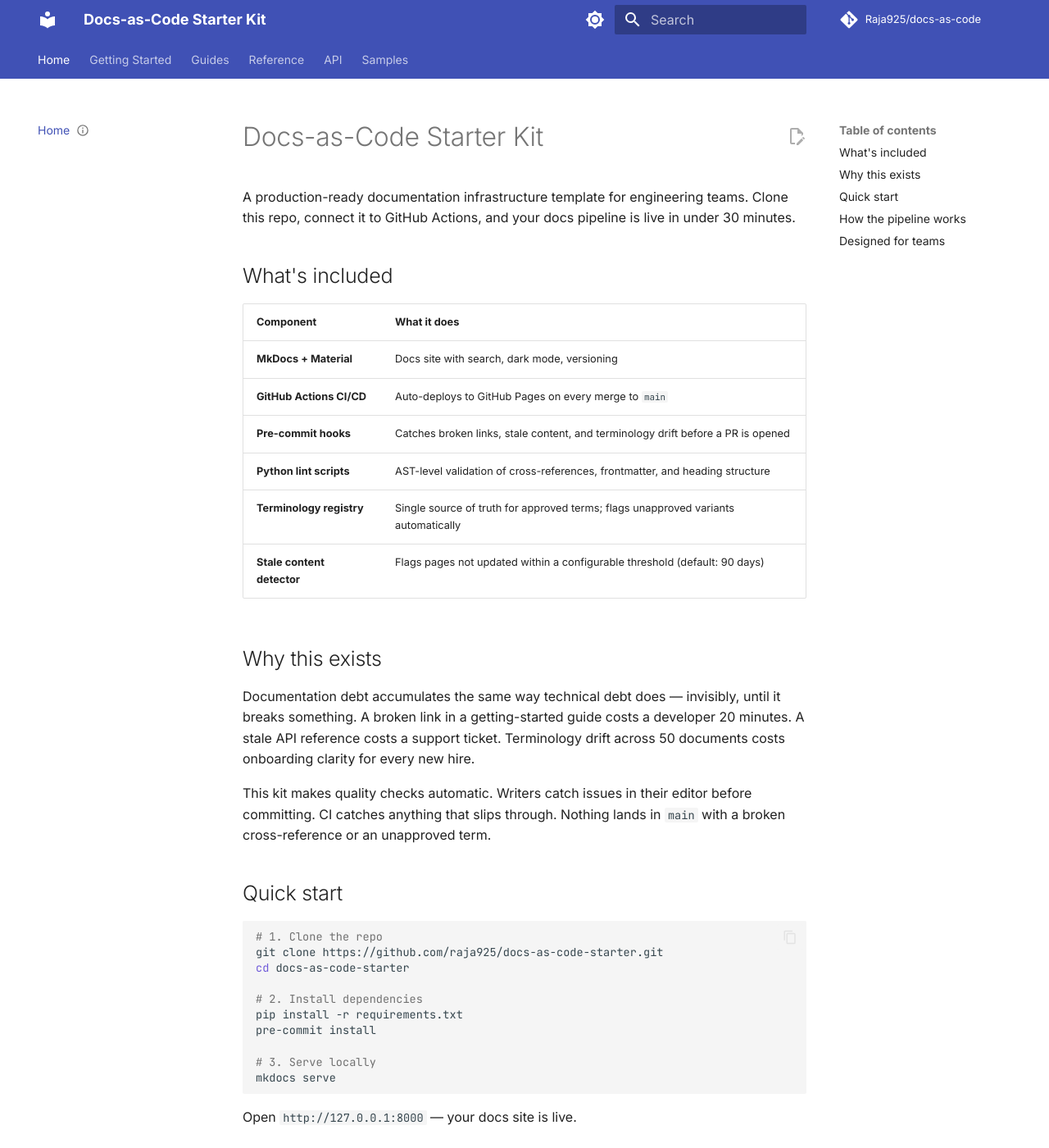
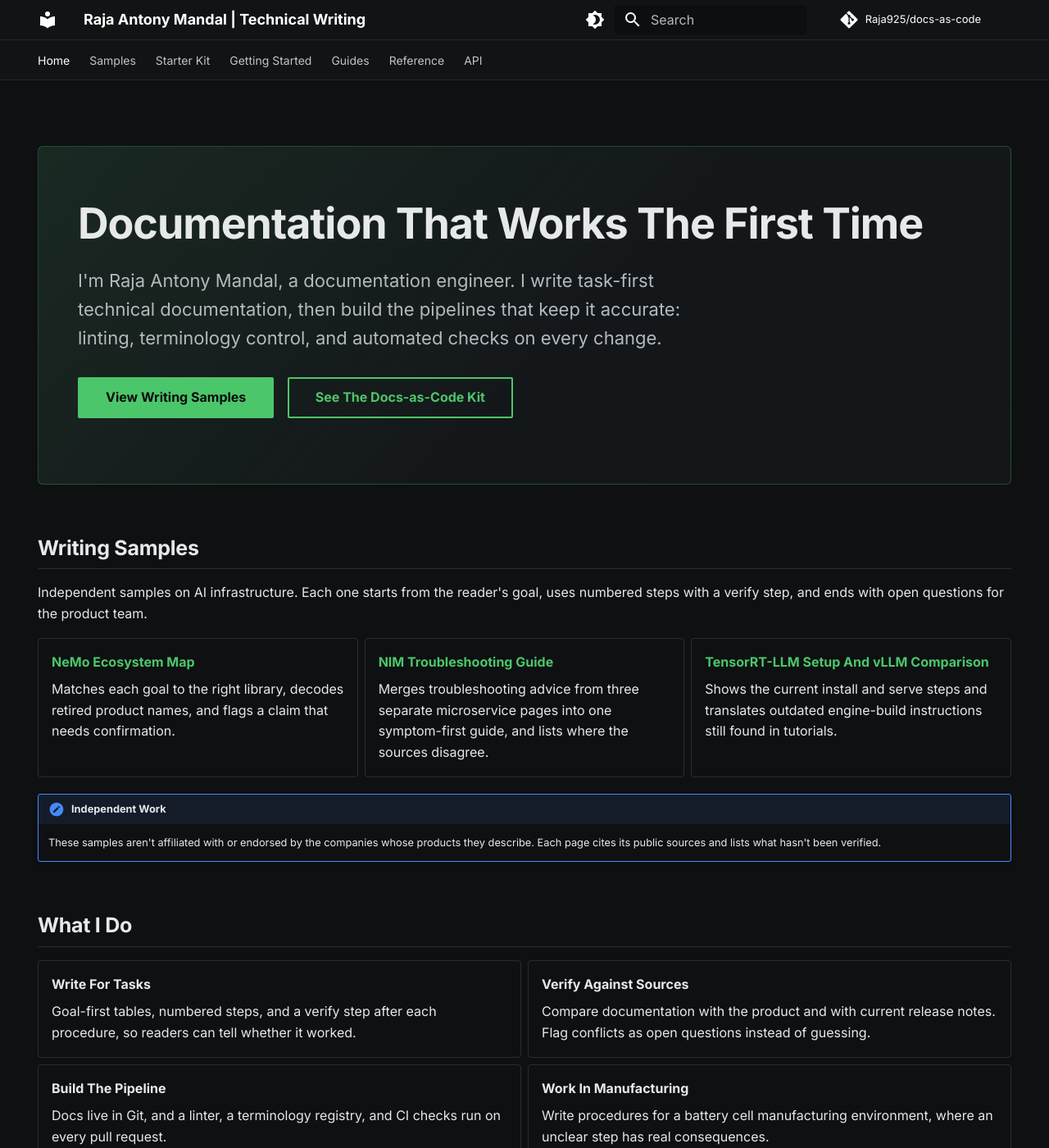
Before and after one commit to Raja925/docs-as-code, an MkDocs documentation site: the page built from docs/index.md, in a window 1280 px wide and 1400 px high. Shown: the whole window at 82% size. Built offline with MkDocs 1.6.1 and Material for MkDocs 9.7.7, drawn with Linux system fonts in a browser that asks for light colours; comment, search, counter and statistics services are not loaded; some of the changed text lies outside the part shown.

Commit message:
feat: turn home page into a technical writing portfolio and add a samples overview (#5)
Claude-Session: https://claude.ai/code/session_01VPzrcmUfe2PUUBAFjdUPCt

Co-authored-by: Claude <noreply@anthropic.com>

````diff
--- a/docs/index.md
+++ b/docs/index.md
@@ -1,83 +1,76 @@
 ---
-title: Docs-as-Code Starter Kit
-description: Production-ready documentation infrastructure for engineering teams. Drop this into any repo and get CI/CD, automated linting, and quality checks on day one.
-last_updated: 2026-10-18
+title: Raja Antony Mandal, Technical Writing Portfolio
+description: Portfolio of Raja Antony Mandal, a documentation engineer. Independent technical writing samples on AI infrastructure, plus a docs-as-code pipeline that keeps documentation correct.
+last_updated: 2026-10-24
 status: stable
+hide:
+  - navigation
+  - toc
 ---
 
-# Docs-as-Code Starter Kit
+<!-- terminology: ignore-next-line -->
+<div class="hero" markdown>
 
-A production-ready documentation infrastructure template for engineering teams. Clone this repo, connect it to GitHub Actions, and your docs pipeline is live in under 30 minutes.
+# Documentation That Works The First Time
 
-## What's included
+<p class="hero-lead">I'm Raja Antony Mandal, a documentation engineer. I write task-first technical documentation, then build the pipelines that keep it accurate: linting, terminology control, and automated checks on every change.</p>
 
-| Component | What it does |
-|---|---|
-| **MkDocs + Material** | Docs site with search, dark mode, versioning |
-| **GitHub Actions CI/CD** | Auto-deploys to GitHub Pages on every merge to `main` |
-| **Pre-commit hooks** | Catches broken links, stale content, and terminology drift before a PR is opened |
-| **Python lint scripts** | AST-level validation of cross-references, frontmatter, and heading structure |
-| **Terminology registry** | Single source of truth for approved terms; flags unapproved variants automatically |
-| **Stale content detector** | Flags pages not updated within a configurable threshold (default: 90 days) |
+[View Writing Samples](samples/index.md){ .md-button .md-button--primary }
+[See The Docs-as-Code Kit](starter-kit.md){ .md-button }
 
-## Why this exists
+</div>
 
-Documentation debt accumulates the same way technical debt does — invisibly, until it breaks something. A broken link in a getting-started guide costs a developer 20 minutes. A stale API reference costs a support ticket. Terminology drift across 50 documents costs onboarding clarity for every new hire.
+## Writing Samples
 
-This kit makes quality checks automatic. Writers catch issues in their editor before committing. CI catches anything that slips through. Nothing lands in `main` with a broken cross-reference or an unapproved term.
+Independent samples on AI infrastructure. Each one starts from the reader's goal, uses numbered steps with a verify step, and ends with open questions for the product team.
 
-## Quick start
+<!-- terminology: ignore-next-line -->
+<div class="grid cards" markdown>
 
-```bash
-# 1. Clone the repo
-git clone https://github.com/raja925/docs-as-code-starter.git
-cd docs-as-code-starter
+- **[NeMo Ecosystem Map](samples/nemo-ecosystem-map.md)**
 
-# 2. Install dependencies
-pip install -r requirements.txt
-pre-commit install
+    Matches each goal to the right library, decodes retired product names, and flags a claim that needs confirmation.
 
-# 3. Serve locally
-mkdocs serve
-```
+- **[NIM Troubleshooting Guide](samples/nim-troubleshooting-guide.md)**
 
-Open `http://127.0.0.1:8000` — your docs site is live.
+    Merges troubleshooting advice from three separate microservice pages into one symptom-first guide, and lists where the sources disagree.
 
-## How the pipeline works
+- **[TensorRT-LLM Setup And vLLM Comparison](samples/tensorrt-llm-setup-and-vllm.md)**
 
-```
-Writer edits Markdown
-       ↓
-pre-commit hooks run locally
-  · broken links
-  · missing frontmatter
-  · unapproved terminology
-  · stale content flag
-       ↓
-Git push → PR opened
-       ↓
-GitHub Actions CI
-  · full lint suite
-  · mkdocs build check
-  · cross-reference validation
-       ↓
-Merge to main
-       ↓
-GitHub Actions CD
-  · mkdocs build
-  · deploy to GitHub Pages
-```
+    Shows the current install and serve steps and translates outdated engine-build instructions still found in tutorials.
 
-!!! tip "Zero broken links in production"
-    The pre-commit hook catches broken internal links before they ever reach a PR. The CI job catches broken external links. Between the two, nothing slips through.
+</div>
 
-## Designed for teams
+!!! note "Independent Work"
+    These samples aren't affiliated with or endorsed by the companies whose products they describe. Each page cites its public sources and lists what hasn't been verified.
 
-This kit is built for teams where:
+## What I Do
 
-- Docs live in the same repo as code
-- Multiple writers contribute across feature branches
-- Release cycles are fast and docs need to ship with the code
-- Someone needs to prove documentation ROI with metrics
+<!-- terminology: ignore-next-line -->
+<div class="grid cards two-col" markdown>
 
-See the [Docs-as-Code Workflow guide](guides/workflow.md) for team setup, branching strategy, and review process.
+- **Write For Tasks**
+
+    Goal-first tables, numbered steps, and a verify step after each procedure, so readers can tell whether it worked.
+
+- **Verify Against Sources**
+
+    Compare documentation with the product and with current release notes. Flag conflicts as open questions instead of guessing.
+
+- **Build The Pipeline**
+
+    Docs live in Git, and a linter, a terminology registry, and CI checks run on every pull request.
+
+- **Work In Manufacturing**
+
+    Write procedures for a battery cell manufacturing environment, where an unclear step has real consequences.
+
+</div>
+
+## How This Site Is Built
+
+This site is itself a working docs-as-code project. Every page has required frontmatter, a heading-depth limit, and approved terminology, and a pull request can't merge until the checks pass. Refer to the [Docs-as-Code Starter Kit](starter-kit.md) for the pipeline and the [Writing Style Guide](guides/style-guide.md) for the rules.
+
+## Contact
+
+Find me on [LinkedIn](https://linkedin.com/in/raja-antony) or [GitHub](https://github.com/raja925).
--- /dev/null
+++ b/docs/samples/index.md
@@ -0,0 +1,40 @@
+---
+title: Writing Samples
+description: Independent technical writing samples on AI infrastructure, with the reader goal, the skills each one demonstrates, and its verification status.
+last_updated: 2026-10-24
+status: stable
+---
+
+# Writing Samples
+
+These are independent technical writing samples. They aren't affiliated with or endorsed by the companies whose products they describe. Each page cites public sources, states what hasn't been verified, and lists open questions for the documentation or product team.
+
+## Where To Start
+
+Find your interest in the first column, then open the sample.
+
+| If You Want To See | Open | Status |
+|---|---|---|
+| A goal-first decision table and a glossary of retired names | [NeMo Ecosystem Map](nemo-ecosystem-map.md) | Draft |
+| Troubleshooting content organized by symptom across several products | [NIM Troubleshooting Guide](nim-troubleshooting-guide.md) | Draft |
+| A setup guide, a tool comparison, and a check for outdated tutorials | [TensorRT-LLM Setup And vLLM Comparison](tensorrt-llm-setup-and-vllm.md) | Draft |
+
+## What These Samples Show
+
+| Skill | Where To See It |
+|---|---|
+| Organizing a large, fragmented product family by reader goal | [NeMo Ecosystem Map](nemo-ecosystem-map.md) |
+| Merging overlapping documentation and reconciling conflicts | [NIM Troubleshooting Guide](nim-troubleshooting-guide.md) |
+| Writing numbered procedures with verify steps | [TensorRT-LLM Setup And vLLM Comparison](tensorrt-llm-setup-and-vllm.md) |
+| Catching outdated information across sources | [TensorRT-LLM Setup And vLLM Comparison](tensorrt-llm-setup-and-vllm.md) |
+| Separating verified facts from open questions | All three samples |
+
+## How I Wrote Them
+
+1. Read the public documentation for each product and note where pages overlap or disagree.
+2. Draft around the reader's goal, not the product's table of contents.
+3. Run the repository's checks for frontmatter, heading depth, terminology, and links.
+4. Mark each page `draft` until its commands and claims are tested against the running product.
+
+!!! warning "Status Means What It Says"
+    Every sample is a draft. The commands come from public documentation and haven't been run on a GPU host. Each page lists its gaps.
--- /dev/null
+++ b/docs/starter-kit.md
@@ -0,0 +1,83 @@
+---
+title: Docs-as-Code Starter Kit
+description: Production-ready documentation infrastructure for engineering teams. Drop this into any repo and get CI/CD, automated linting, and quality checks on day one.
+last_updated: 2026-10-24
+status: stable
+---
+
+# Docs-as-Code Starter Kit
+
+A production-ready documentation infrastructure template for engineering teams. Clone this repo, connect it to GitHub Actions, and your docs pipeline is live in under 30 minutes.
+
+## What's included
+
+| Component | What it does |
+|---|---|
+| **MkDocs + Material** | Docs site with search, dark mode, versioning |
+| **GitHub Actions CI/CD** | Auto-deploys to GitHub Pages on every merge to `main` |
+| **Pre-commit hooks** | Catches broken links, stale content, and terminology drift before a PR is opened |
+| **Python lint scripts** | AST-level validation of cross-references, frontmatter, and heading structure |
+| **Terminology registry** | Single source of truth for approved terms; flags unapproved variants automatically |
+| **Stale content detector** | Flags pages not updated within a configurable threshold (default: 90 days) |
+
+## Why this exists
+
+Documentation debt accumulates the same way technical debt does — invisibly, until it breaks something. A broken link in a getting-started guide costs a developer 20 minutes. A stale API reference costs a support ticket. Terminology drift across 50 documents costs onboarding clarity for every new hire.
+
+This kit makes quality checks automatic. Writers catch issues in their editor before committing. CI catches anything that slips through. Nothing lands in `main` with a broken cross-reference or an unapproved term.
+
+## Quick start
+
+```bash
+# 1. Clone the repo
+git clone https://github.com/Raja925/docs-as-code.git
+cd docs-as-code
+
+# 2. Install dependencies
+pip install -r requirements.txt
+pre-commit install
+
+# 3. Serve locally
+mkdocs serve
+```
+
+Open `http://127.0.0.1:8000` — your docs site is live.
+
+## How the pipeline works
+
+```
+Writer edits Markdown
+       ↓
+pre-commit hooks run locally
+  · broken links
+  · missing frontmatter
+  · unapproved terminology
+  · stale content flag
+       ↓
+Git push → PR opened
+       ↓
+GitHub Actions CI
+  · full lint suite
+  · mkdocs build check
+  · cross-reference validation
+       ↓
+Merge to main
+       ↓
+GitHub Actions CD
+  · mkdocs build
+  · deploy to GitHub Pages
+```
+
+!!! tip "Zero broken links in production"
+    The pre-commit hook catches broken internal links before they ever reach a PR. The CI job catches broken external links. Between the two, nothing slips through.
+
+## Designed for teams
+
+This kit is built for teams where:
+
+- Docs live in the same repo as code
+- Multiple writers contribute across feature branches
+- Release cycles are fast and docs need to ship with the code
+- Someone needs to prove documentation ROI with metrics
+
+See the [Docs-as-Code Workflow guide](guides/workflow.md) for team setup, branching strategy, and review process.
--- /dev/null
+++ b/docs/stylesheets/extra.css
@@ -0,0 +1,157 @@
+/* Portfolio theme: dark neutral surfaces with a green accent.
+   Colors and layout are original to this site. */
+
+:root,
+[data-md-color-scheme="slate"] {
+  --md-primary-fg-color: #111315;
+  --md-primary-fg-color--light: #1a1d20;
+  --md-primary-fg-color--dark: #0b0c0d;
+  --md-accent-fg-color: #4cc66a;
+  --md-typeset-a-color: #4cc66a;
+}
+
+[data-md-color-scheme="slate"] {
+  --md-default-bg-color: #0e1012;
+  --md-default-bg-color--light: #14171a;
+  --md-code-bg-color: #171a1d;
+  --md-default-fg-color: #e6e8ea;
+  --md-default-fg-color--light: #b4b9be;
+  --md-footer-bg-color: #0b0c0d;
+}
+
+[data-md-color-scheme="default"] {
+  --md-primary-fg-color: #1a1d20;
+  --md-accent-fg-color: #2f9e4b;
+  --md-typeset-a-color: #23813b;
+}
+
+/* Header and tabs */
+.md-header,
+.md-tabs {
+  border-bottom: 1px solid rgba(255, 255, 255, 0.08);
+}
+
+.md-tabs__link {
+  opacity: 0.75;
+  font-weight: 500;
+}
+
+.md-tabs__link--active,
+.md-tabs__link:hover {
+  opacity: 1;
+}
+
+/* Typography */
+.md-typeset h1 {
+  font-weight: 700;
+  letter-spacing: -0.02em;
+  color: var(--md-default-fg-color);
+}
+
+.md-typeset h2 {
+  font-weight: 650;
+  letter-spacing: -0.01em;
+  margin-top: 2.4em;
+  padding-bottom: 0.3em;
+  border-bottom: 1px solid rgba(128, 128, 128, 0.25);
+}
+
+/* Hero */
+.hero {
+  margin: 1.5rem 0 3rem;
+  padding: 3.2rem 2.4rem;
+  border-radius: 6px;
+  border: 1px solid rgba(76, 198, 106, 0.28);
+  background:
+    linear-gradient(135deg, rgba(76, 198, 106, 0.1) 0%, rgba(76, 198, 106, 0) 55%),
+    var(--md-default-bg-color--light, #14171a);
+}
+
+.hero h1 {
+  margin: 0 0 1rem;
+  font-size: 2.6rem;
+  line-height: 1.15;
+}
+
+.hero-lead {
+  max-width: 40rem;
+  font-size: 1.1rem;
+  line-height: 1.6;
+  color: var(--md-default-fg-color--light);
+}
+
+.hero .md-button {
+  margin: 0.4rem 0.6rem 0 0;
+  border-radius: 2px;
+}
+
+.hero .md-button--primary {
+  background-color: #4cc66a;
+  border-color: #4cc66a;
+  color: #0b0c0d;
+  font-weight: 600;
+}
+
+/* Cards */
+.md-typeset .grid.cards > ul > li {
+  border-radius: 4px;
+  border: 1px solid rgba(128, 128, 128, 0.25);
+  transition: border-color 0.15s ease, transform 0.15s ease;
+}
+
+.md-typeset .grid.cards > ul > li:hover {
+  border-color: #4cc66a;
+  box-shadow: none;
+  transform: translateY(-2px);
+}
+
+/* Tables */
+.md-typeset table:not([class]) {
+  border-radius: 4px;
+  font-size: 0.8rem;
+}
+
+.md-typeset table:not([class]) th {
+  background-color: rgba(76, 198, 106, 0.12);
+  font-weight: 650;
+}
+
+/* Callouts */
+.md-typeset .admonition,
+.md-typeset details {
+  border-radius: 3px;
+}
+
+@media screen and (max-width: 44.9375em) {
+  .hero {
+    padding: 2rem 1.2rem;
+  }
+
+  .hero h1 {
+    font-size: 1.9rem;
+  }
+}
+
+/* Secondary hero button: outlined, readable on dark and light */
+.hero .md-button:not(.md-button--primary) {
+  background: transparent;
+  color: #4cc66a;
+  border-color: #4cc66a;
+}
+
+[data-md-color-scheme="default"] .hero .md-button:not(.md-button--primary) {
+  color: #23813b;
+  border-color: #23813b;
+}
+
+/* No edit icon over the hero */
+body:has(.hero) .md-content__button {
+  display: none;
+}
+
+/* Two-column card grid on wide screens */
+@media screen and (min-width: 45em) {
+  .md-typeset .grid.cards.two-col {
+    grid-template-columns: repeat(2, 1fr);
+  }
+}
--- a/mkdocs.yml
+++ b/mkdocs.yml
@@ -1,5 +1,5 @@
-site_name: Docs-as-Code Starter Kit
-site_description: Production-ready documentation infrastructure with CI/CD, linting, and automated quality checks.
+site_name: Raja Antony Mandal | Technical Writing
+site_description: Portfolio of a documentation engineer. Independent technical writing samples on AI infrastructure and a docs-as-code pipeline with automated quality checks.
 site_author: Raja Antony Mandal
 site_url: https://raja925.github.io/docs-as-code/
 
@@ -10,18 +10,18 @@ edit_uri: edit/main/docs/
 theme:
   name: material
   palette:
+    - scheme: slate
+      primary: custom
+      accent: custom
+      toggle:
+        icon: material/brightness-4
+        name: Switch to light mode
     - scheme: default
-      primary: indigo
-      accent: indigo
+      primary: custom
+      accent: custom
       toggle:
         icon: material/brightness-7
         name: Switch to dark mode
-    - scheme: slate
-      primary: indigo
-      accent: indigo
-      toggle:
-        icon: material/brightness-4
-        name: Switch to light mode
   features:
     - navigation.tabs
     - navigation.sections
@@ -37,6 +37,12 @@ theme:
 
 nav:
   - Home: index.md
+  - Samples:
+    - Overview: samples/index.md
+    - NeMo Ecosystem Map: samples/nemo-ecosystem-map.md
+    - NIM Troubleshooting Guide: samples/nim-troubleshooting-guide.md
+    - TensorRT-LLM And vLLM: samples/tensorrt-llm-setup-and-vllm.md
+  - Starter Kit: starter-kit.md
   - Getting Started:
     - Quick Start: getting-started/quickstart.md
     - Installation: getting-started/installation.md
@@ -51,10 +57,9 @@ nav:
     - Pre-commit Hooks: reference/pre-commit.md
   - API:
     - Script Reference: api/scripts.md
-  - Samples:
-    - NeMo Ecosystem Map: samples/nemo-ecosystem-map.md
-    - NIM Troubleshooting Guide: samples/nim-troubleshooting-guide.md
-    - TensorRT-LLM And vLLM: samples/tensorrt-llm-setup-and-vllm.md
+
+extra_css:
+  - stylesheets/extra.css
 
 plugins:
   - search
````
Also changed, not shown: docs/getting-started/quickstart.md (+1 -1 lines).
